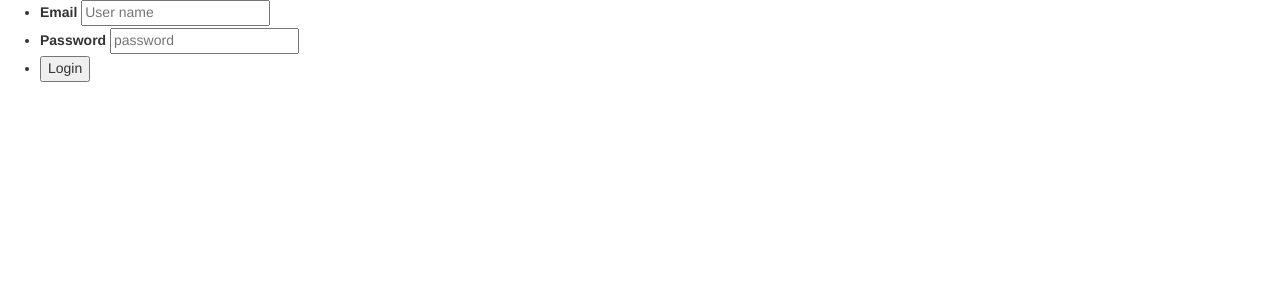
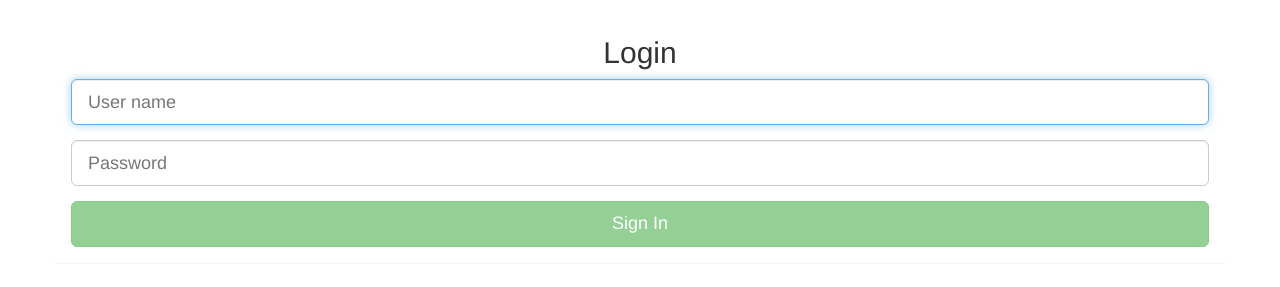
Before and after one commit to AdrianTwyford/IHeartJMM, a website: page public/index.html in a window 1280 px wide. Drawn offline with Linux system fonts and the light colour scheme.

Commit message:
update login page

```diff
--- a/public/views/login.html
+++ b/public/views/login.html
@@ -1,4 +1,30 @@
-<section class="loginform cf">
+<div class="container">
+    <div class="row">
+        <div class="center-form panel">
+            <div class="panel-body">
+                <h2 class="text-center">Login</h2>
+
+                <form method="post" ng-submit="loginCtrl.login(username)" name="loginForm">
+
+                    <div class="form-group">
+                        <input class="form-control input-lg" type="email" name="email"
+                               ng-model="email" placeholder="User name" required autofocus autocomplete="off">
+                    </div>
+
+                    <div class="form-group">
+                        <input class="form-control input-lg" type="password" name="password"
+                               ng-model="password" placeholder="Password" required autofocus autocomplete="off">
+                    </div>
+
+                    <button type="submit" ng-disabled="loginForm.$invalid"
+                            class="btn btn-lg btn-block btn-success">Sign In
+                    </button>
+                </form>
+            </div>
+        </div>
+    </div>
+</div>
+<!--<section class="loginform cf">
     <form name="login" action="index_submit" method="get" accept-charset="utf-8">
         <ul>
             <li>
@@ -14,4 +40,4 @@
             </li>
         </ul>
     </form>
-</section>
+</section>-->
```
